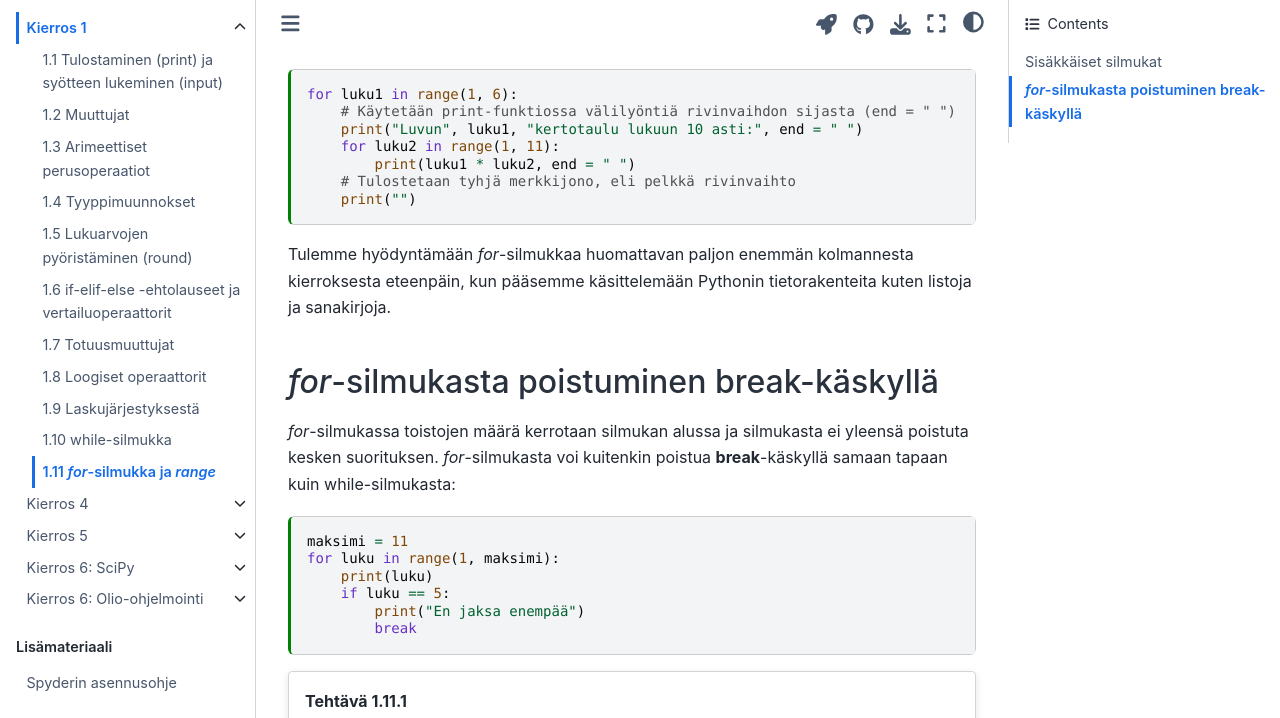
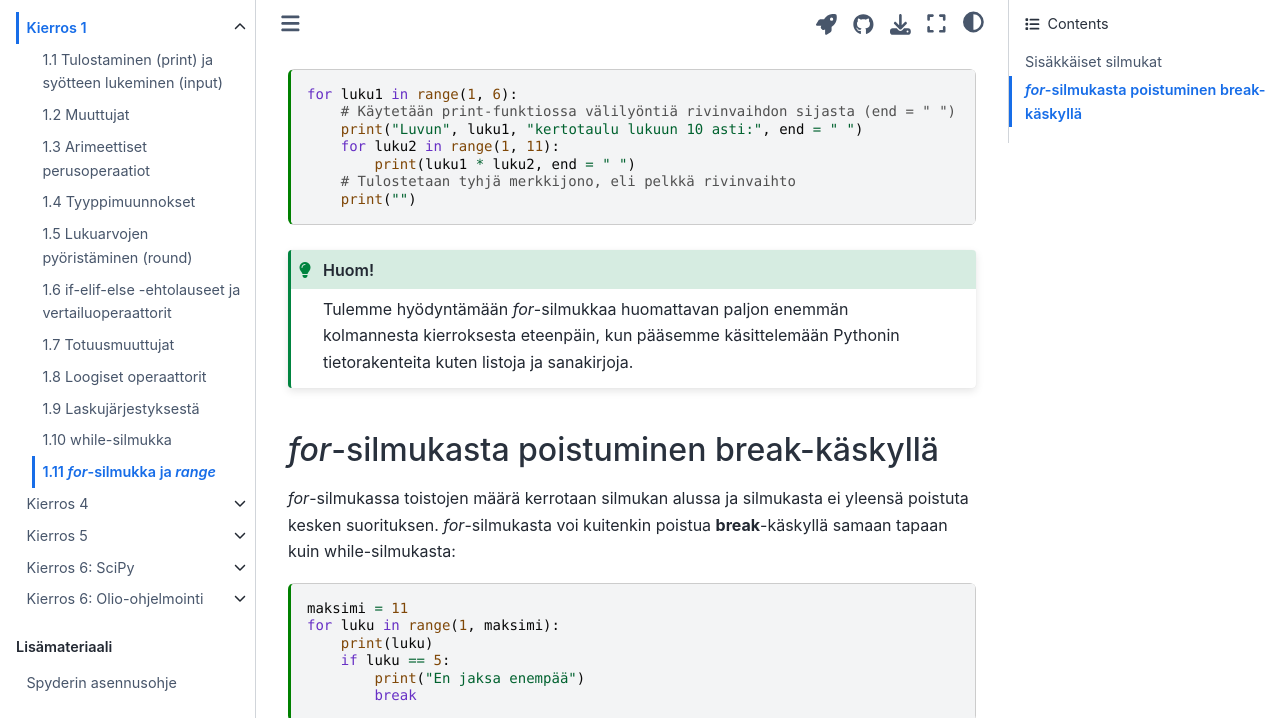
Before and after one commit to elina-ruha/CHEM-ohjelmointikurssikirja-test, a Jupyter Book: the page built from book/Kierros1/s1_11.md, in a window 1280 px wide and 900 px high, scrolled down 1297 px, cut to the strip 0-718 px from the top of the window. Built offline with Jupyter Book 1.0.4 settings and Sphinx 7.4.7 and the Sphinx Book theme 1.1.4, drawn with Linux system fonts in a browser that asks for light colours; pages that are not in the unit, such as notebooks, are missing from menus; comment, search, counter and statistics services are not loaded.

Commit message:
Update s1_11.md

````diff
--- a/book/Kierros1/s1_11.md
+++ b/book/Kierros1/s1_11.md
@@ -63,8 +63,11 @@ for luku1 in range(1, 6):
     # Tulostetaan tyhjä merkkijono, eli pelkkä rivinvaihto
     print("")
 ```
+:::{admonition} Huom!
+:class: tip
 Tulemme hyödyntämään *for*-silmukkaa huomattavan paljon enemmän kolmannesta kierroksesta eteenpäin, kun pääsemme
 käsittelemään Pythonin tietorakenteita kuten listoja ja sanakirjoja.
+:::
 ## *for*-silmukasta poistuminen break-käskyllä
 *for*-silmukassa toistojen määrä kerrotaan silmukan alussa ja silmukasta ei yleensä poistuta kesken suorituksen.
 *for*-silmukasta voi kuitenkin poistua **break**-käskyllä samaan tapaan kuin while-silmukasta:
````
